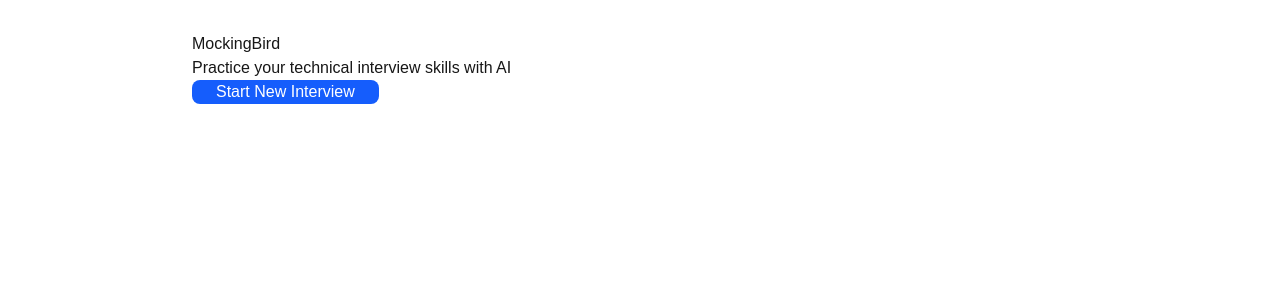
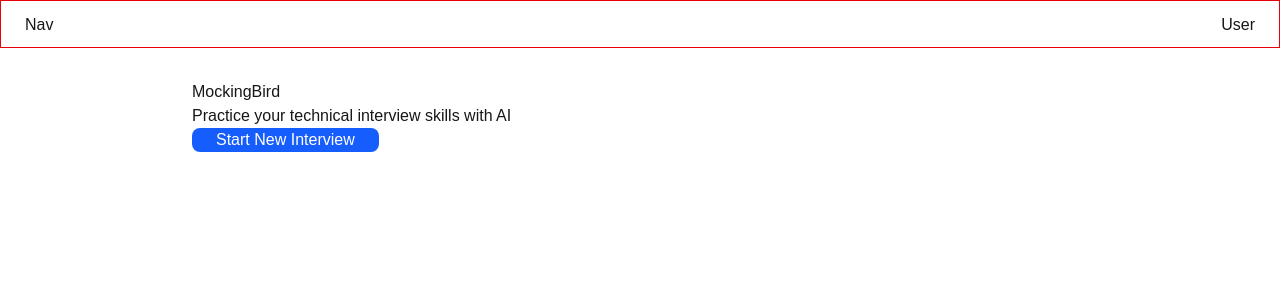
Before and after one commit to danxguerrero/MockingBird, a Next.js app in the folder mockingbird/: page / in a window 1280 px wide. Shown: the top 300 px of the page. Built offline with nearby package versions, Linux system fonts and the light colour scheme.

Commit message:
Created the skeleton of the Nav bar

```diff
--- a/mockingbird/src/app/layout.tsx
+++ b/mockingbird/src/app/layout.tsx
@@ -27,6 +27,10 @@ export default function RootLayout({
       <body
         className={`${geistSans.variable} ${geistMono.variable} antialiased`}
       >
+        <div className="border border-red-600 h-12 p-6 py-3 flex justify-between ">
+          <p>Nav</p>
+          <p>User</p>
+        </div>
         {children}
       </body>
     </html>
```
